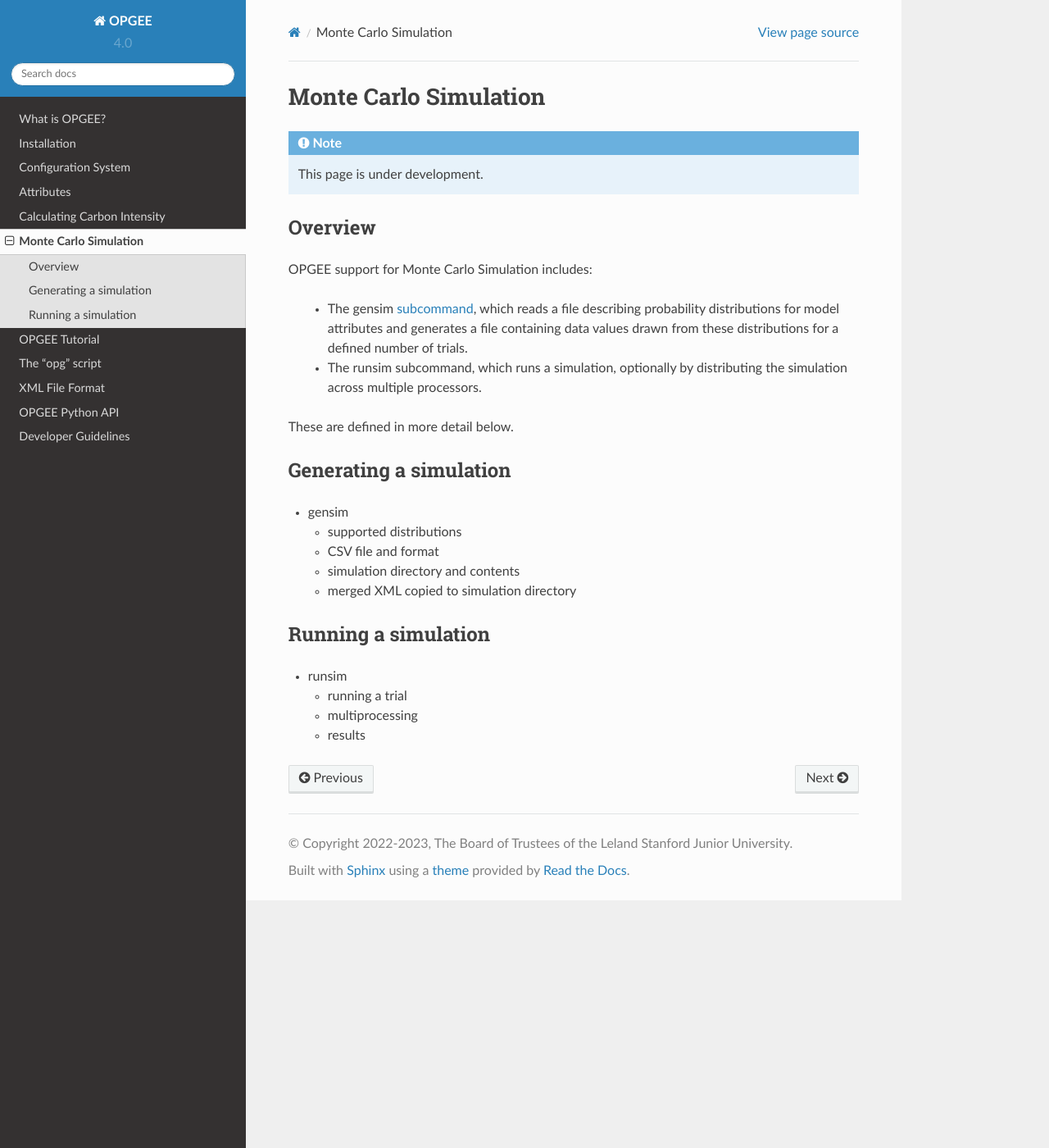
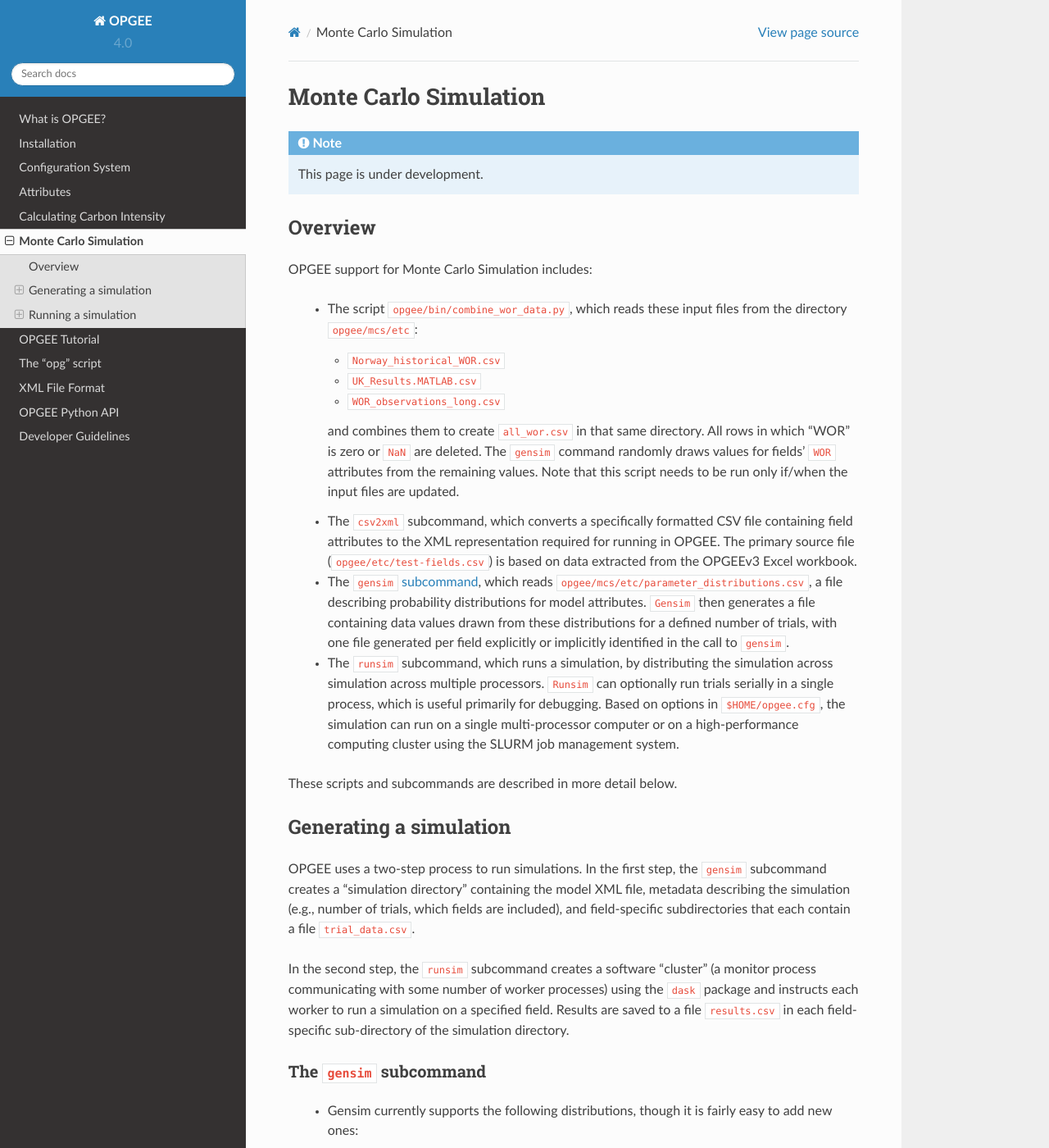
Before and after one commit to msmasnadi/OPGEEv4, a Sphinx documentation site: the page built from docs/source/monte-carlo.rst, in a window 1280 px wide and 1400 px high. Shown: the whole window at 82% size. Built offline with Sphinx 7.4.7 and the Read the Docs theme 2.0.0, drawn with Linux system fonts in a browser that asks for light colours; some of the changed text lies outside the part shown.

Commit message:
Updated Monte Carlo documentation (work in progress)

```diff
--- a/docs/source/monte-carlo.rst
+++ b/docs/source/monte-carlo.rst
@@ -9,27 +9,118 @@ Overview
 
 OPGEE support for Monte Carlo Simulation includes:
 
-  * The gensim :doc:`subcommand <opgee.subcommand>`, which reads a file describing
-    probability distributions for model attributes and generates a file containing
-    data values drawn from these distributions for a defined number of trials.
+  * The script ``opgee/bin/combine_wor_data.py``, which reads these input files from the directory
+    ``opgee/mcs/etc``:
 
-  * The runsim subcommand, which runs a simulation, optionally by distributing the
-    simulation across multiple processors.
+    * ``Norway_historical_WOR.csv``
+    * ``UK_Results.MATLAB.csv``
+    * ``WOR_observations_long.csv``
 
-These are defined in more detail below.
+    and combines them to create ``all_wor.csv`` in that same directory. All rows in which "WOR"
+    is zero or ``NaN`` are deleted. The ``gensim`` command randomly draws values for fields'
+    ``WOR`` attributes from the remaining values.  Note that this script needs to be run only
+    if/when the input files are updated.
+
+  * The ``csv2xml`` subcommand, which converts a specifically formatted CSV file containing field attributes
+    to the XML representation required for running in OPGEE. The primary source file (``opgee/etc/test-fields.csv``)
+    is based on data extracted from the OPGEEv3 Excel workbook.
+
+  * The ``gensim`` :doc:`subcommand <opgee.subcommand>`, which reads ``opgee/mcs/etc/parameter_distributions.csv``,
+    a file describing probability distributions for model attributes. ``Gensim`` then generates a file containing
+    data values drawn from these distributions for a defined number of trials, with one file generated per
+    field explicitly or implicitly identified in the call to ``gensim``.
+
+  * The ``runsim`` subcommand, which runs a simulation, by distributing the simulation across
+    simulation across multiple processors. ``Runsim`` can optionally run trials serially in a single process,
+    which is useful primarily for debugging. Based on options in ``$HOME/opgee.cfg``, the simulation can
+    run on a single multi-processor computer or on a high-performance computing cluster using the SLURM
+    job management system.
+
+These scripts and subcommands are described in more detail below.
 
 Generating a simulation
 -------------------------
 
-* gensim
+OPGEE uses a two-step process to run simulations. In the first step, the ``gensim`` subcommand creates
+a "simulation directory" containing the model XML file, metadata describing the simulation (e.g., number
+of trials, which fields are included), and field-specific subdirectories that each contain a file
+``trial_data.csv``.
 
-  * supported distributions
-  * CSV file and format
-  * simulation directory and contents
-  * merged XML copied to simulation directory
+In the second step, the ``runsim`` subcommand creates a software "cluster" (a monitor process communicating
+with some number of worker processes) using the ``dask`` package and instructs each worker to run a simulation
+on a specified field. Results are saved to a file ``results.csv`` in each field-specific sub-directory of
+the simulation directory.
+
+The ``gensim`` subcommand
+~~~~~~~~~~~~~~~~~~~~~~~~~~~
+
+  * Gensim currently supports the following distributions, though it is fairly easy to add new ones:
+
+    * Uniform
+    * Normal
+    * Truncated Normal
+    * Lognormal
+    * Trianglular
+    * Binary
+    * Weighted binary
+    * Empirical, in which values are drawn randomly from a specified column in a CSV file.
+
+    Other distributions are supported in the code but no by the ``parameter_distributions.csv`` file
+    format currently used (more below). These include ``sequence``, which returns a random selection from a given
+    list of values;
+    ``integers``, which returns an integer value between given min and max values; and
+    ``constant``, which always returns the same user-defined value.
+
+Distributions file format
+~~~~~~~~~~~~~~~~~~~~~~~~~~
+
+The parameters distributions file is a CSV file with the following columns:
+
+    * ``variable_name`` -- The name of an OPGEE model attribute. These are interpreted as attributes
+      of the ``Field`` class unless preceded by a class name and ".". For example, the variable name
+      "ReservoirWellInterface.frac_CO2_breakthrough" is interpreted as the ``frac_CO2_breakthrough``
+      attribute of the "ReservoirWellInterface" process.
+
+    * ``distribution_type`` -- one of "Uniform", "Binary", "Normal", "Lognormal", "Triangular", "Emprical".
+
+      * "Uniform" distributions require values in the ``low_bound`` and ``high_bound`` columns.
+
+      * "Normal" and "Lognormal" distributions require values in the ``mean`` and ``SD`` columns.
+        If there are values in
+        the ``low_bound`` and ``high_bound`` columns convert this to a truncated normal distribution.
+
+      * For "Binary" distributions, a value in the ``prob_of_yes`` column
+        converts this to a weighted binary distribution.
+
+      * "Triangular" distributions require values in the ``low_bound``, ``high_bound``, and ``default_value``
+        columns.
+
+      * "Empirical" distributions require a pathname to a CSV file, which must have a column whose name
+        matches the value in the ``variable_name`` column.
+
+    * ``mean`` -- Used for Normal and Lognormal distributions
+
+    * ``SD`` -- Used for Normal and Lognormal distributions
+
+    * ``low_bound`` and ``high_bound`` -- Used to define "Uniform" and "Triangular" distributions and to
+      truncate "Normal" distributions
+
+    * ``prob_of_yes`` -- used to turn a "Binary" distribution into a weighted binary
+
+    * ``default_value`` -- defines the mode of a triangular distribution
+
+    * ``pathname`` -- defines the CSV file to use for empirical data. Note that the same file can be
+      used for multiple parameters provided that there is a column name that matches each parameter.
+
+    * ``notes`` -- for documentation only.
+
+
 
 Running a simulation
-----------------------
+-----------------------
+
+The ``runsim`` sub-command
+~~~~~~~~~~~~~~~~~~~~~~~~~~~~~~~
 
 * runsim
 
```
